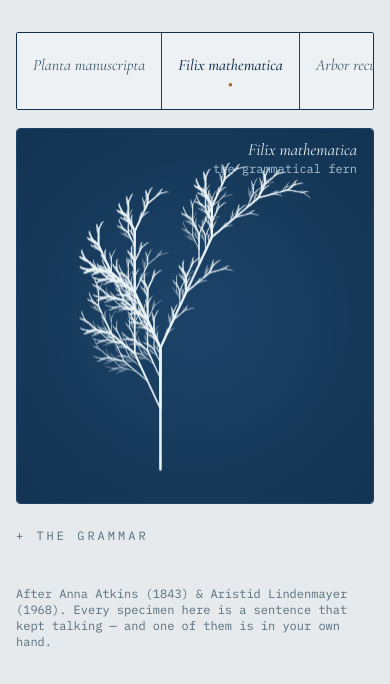
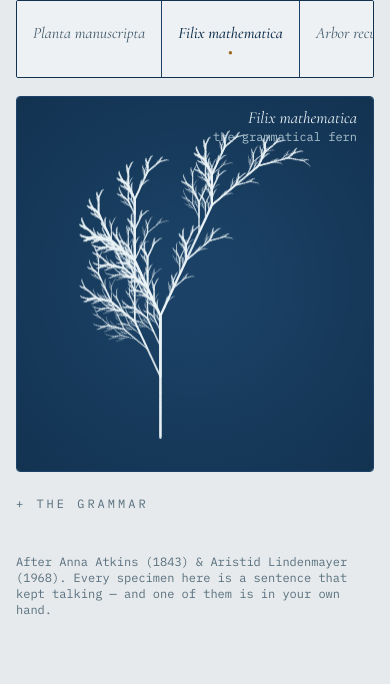
Before and after one commit to or-ni-thology/Planta-Manuscripta, a React (Vite) app: page / in a window 390 px wide. Shown: the top 684 px of the page. Built offline with nearby package versions, Linux system fonts and the light colour scheme.

Commit message:
Update HortusGrammaticus.jsx

```diff
--- a/src/HortusGrammaticus.jsx
+++ b/src/HortusGrammaticus.jsx
@@ -1206,7 +1206,7 @@ export default function HortusGrammaticus() {
         ::selection{background:${C.gold};color:${C.page};}
       `}</style>
 
-      <div className="max-w-6xl mx-auto px-4 py-8 md:py-12">
+      <div className="max-w-6xl mx-auto px-4 md:py-12">
         {/* ——— header ——— brutally cut off, on purpose: a blank space held
             open for an illustrated title Alison will grow with the toy itself
             (she can grow words into trees now). */}
```
